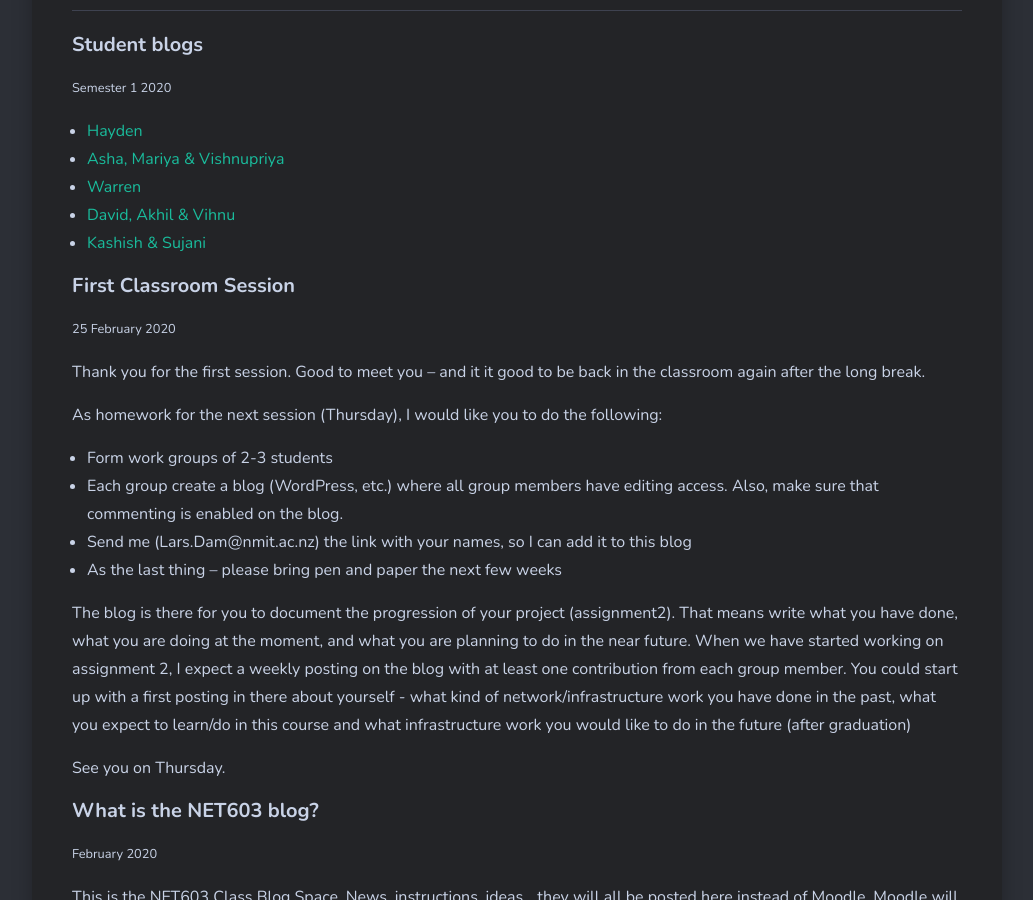
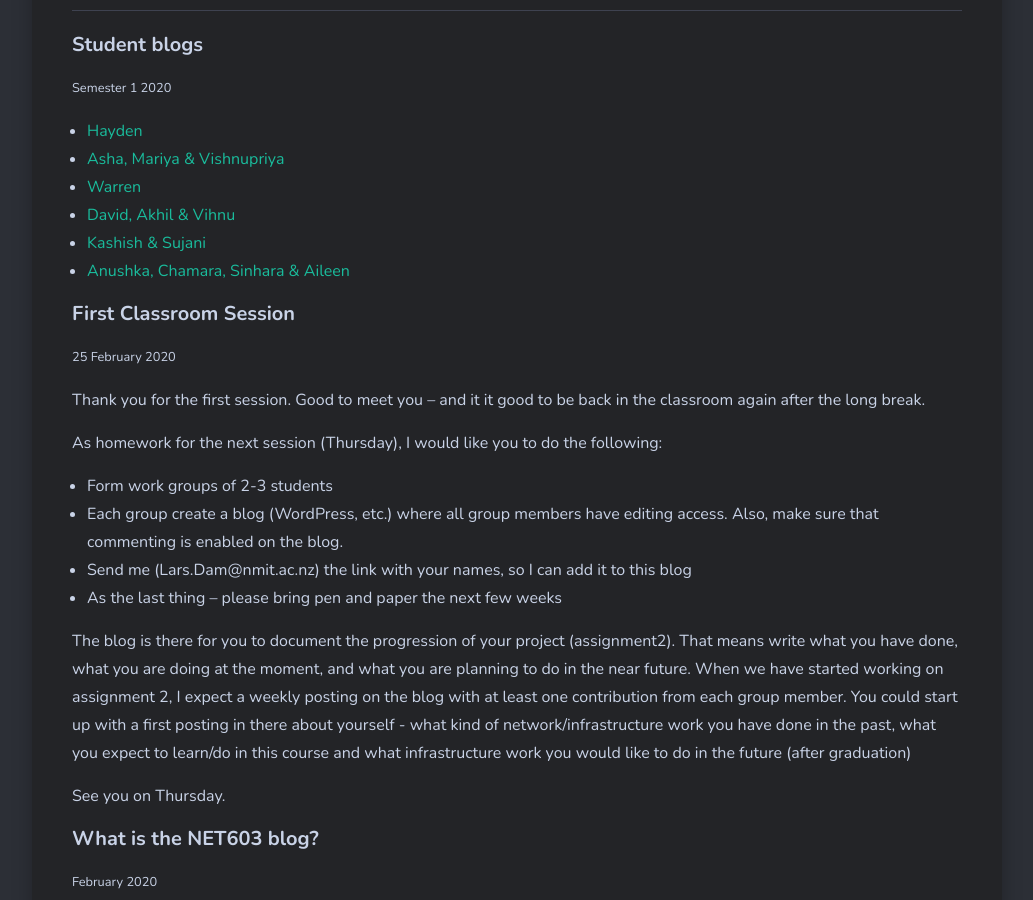
Before and after one commit to larsoliverdam/nmit, a Jekyll site: the page built from _pages/NET603.md, in a window 1280 px wide and 900 px high, scrolled down 838 px. Shown: the whole window, without its empty margins (123-1156 px from the left). Built offline with Jekyll 4.4.1, drawn with Linux system fonts in a browser that asks for light colours; nearby versions of some CDN libraries; comment, search, counter and statistics services are not loaded.

Commit message:
add blogs

```diff
--- a/_pages/NET603.md
+++ b/_pages/NET603.md
@@ -13,7 +13,7 @@ image: binary.jpg
 * [Warren](https://groupnet602.blogspot.com/)
 * [David, Akhil & Vihnu](https://vadblogcom.wordpress.com/)
 * [Kashish & Sujani](https://ksnet603.wordpress.com/)
-
+* [Anushka, Chamara, Sinhara & Aileen](https://geekdevelop.blogspot.com/2020/03/day-1-25th-february-2020-1.html)
 
 #### First Classroom Session
 <small>25 February  2020</small>
```
